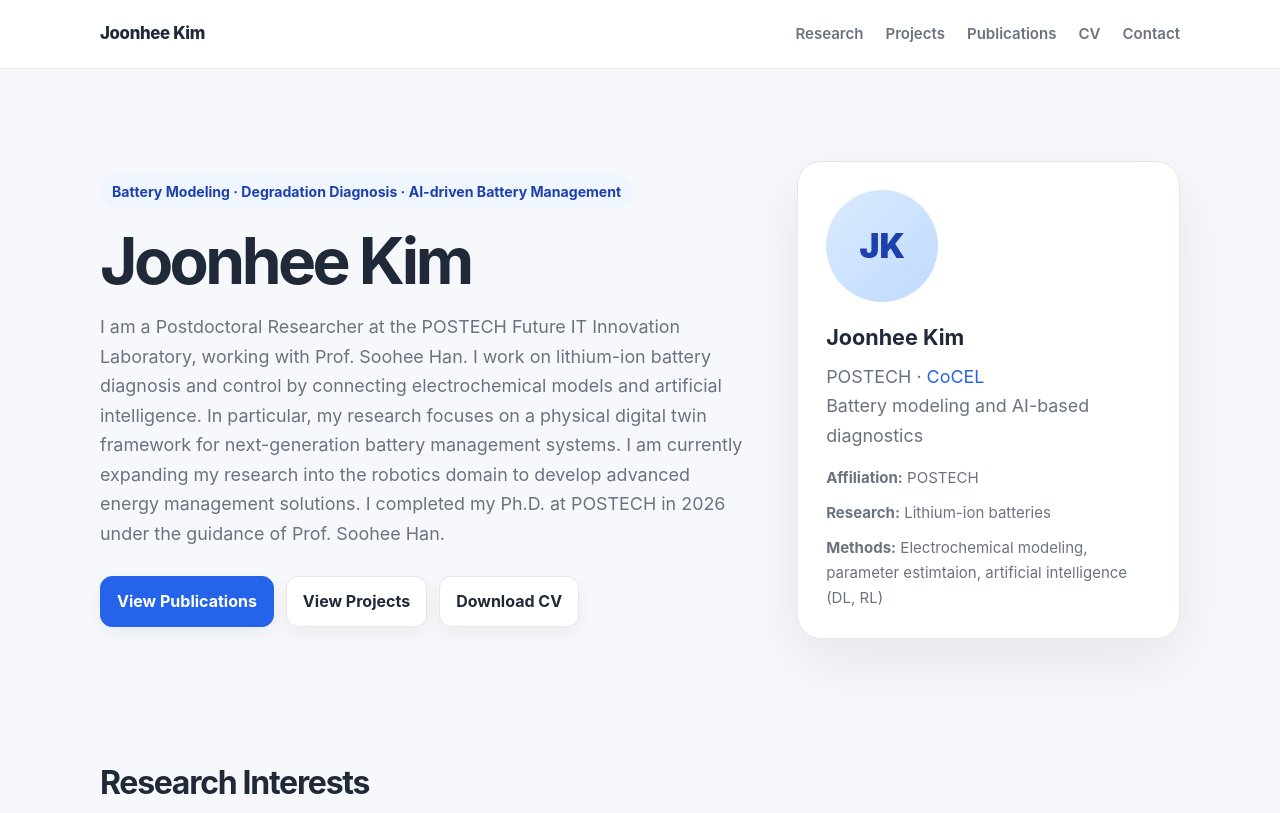
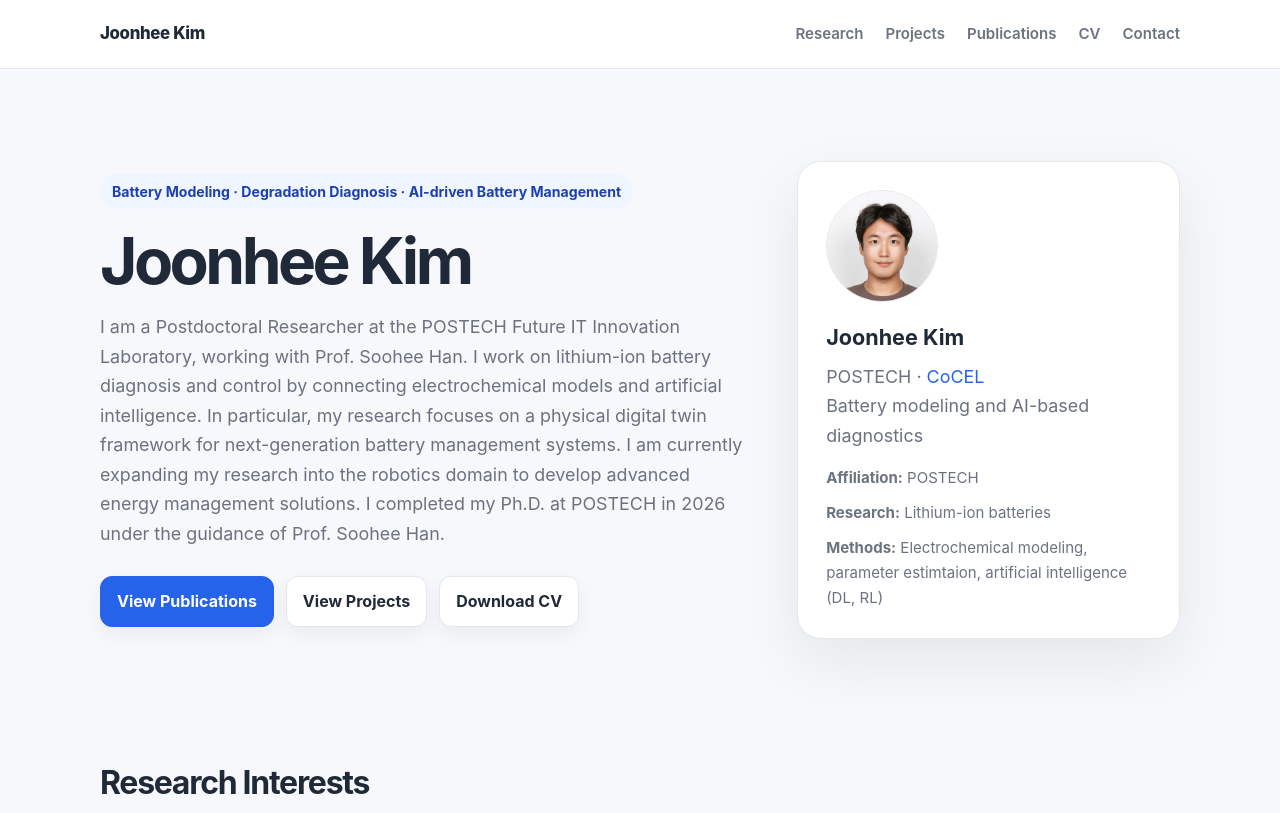
Before and after one commit to JoonyK129/JoonyK129.github.io, a plain HTML site: page index.html in a window 1280 px wide. Shown: the top 813 px of the page. Drawn offline with Linux system fonts and the light colour scheme.

Commit message:
Replace avatar div with image element

```diff
--- a/index.html
+++ b/index.html
@@ -168,17 +168,14 @@
     }
 
     .avatar {
-      width: 112px;
-      height: 112px;
-      border-radius: 50%;
-      background: linear-gradient(135deg, #dbeafe, #bfdbfe);
-      display: flex;
-      align-items: center;
-      justify-content: center;
-      color: var(--accent-dark);
-      font-size: 2.1rem;
-      font-weight: 900;
-      margin-bottom: 18px;
+  width: 112px;
+  height: 112px;
+  border-radius: 50%;
+  object-fit: cover;
+  object-position: center;
+  display: block;
+  margin-bottom: 18px;
+  border: 1px solid var(--line);
     }
 
     .profile-card h2 {
@@ -376,7 +373,7 @@ I completed my Ph.D. at POSTECH in 2026 under the guidance of Prof. Soohee Han.
         </div>
 
         <aside class="profile-card">
-          <div class="avatar">JK</div>
+          <img class="avatar" src="files/photo.jpg" alt="Joonhee Kim profile photo" />
           <h2>Joonhee Kim</h2>
           <p>POSTECH · <a href="https://cocel.postech.ac.kr/">CoCEL</a> <br />Battery modeling and AI-based diagnostics</p>
           <ul class="info-list">
```
